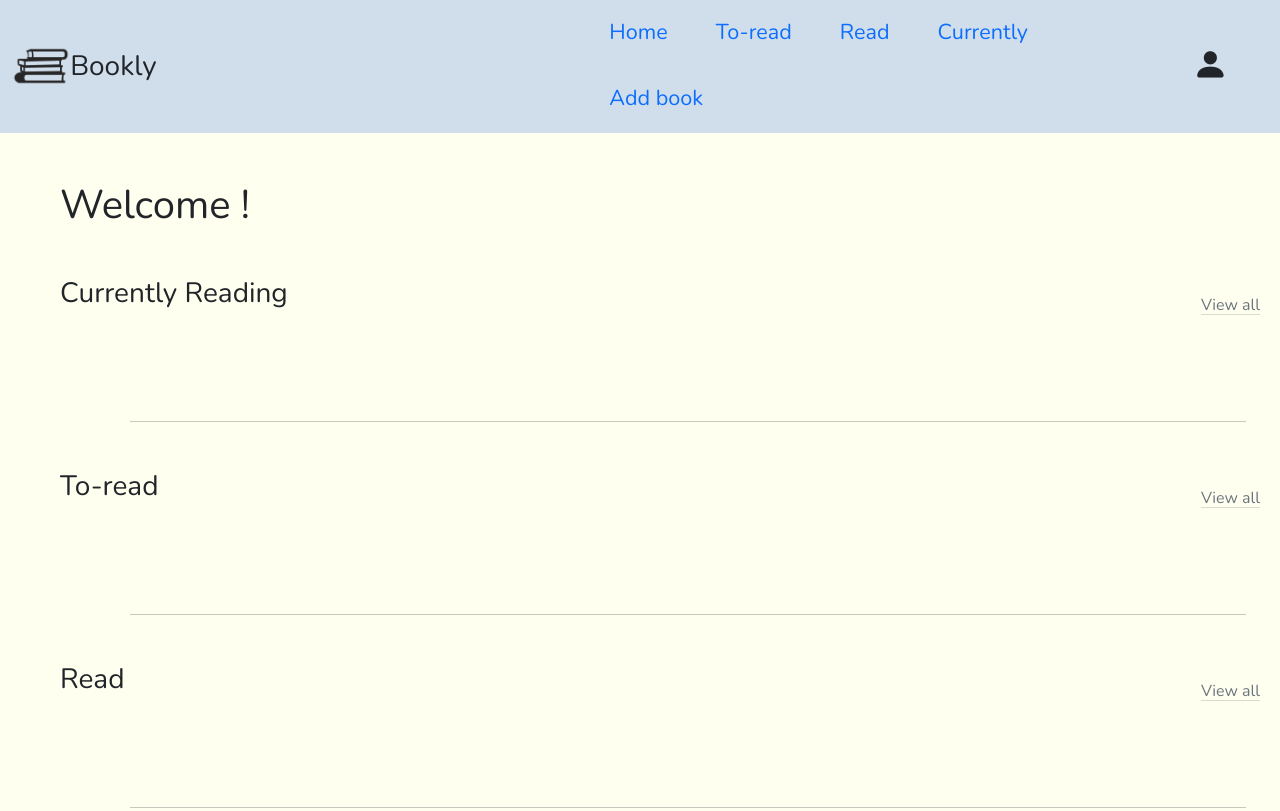
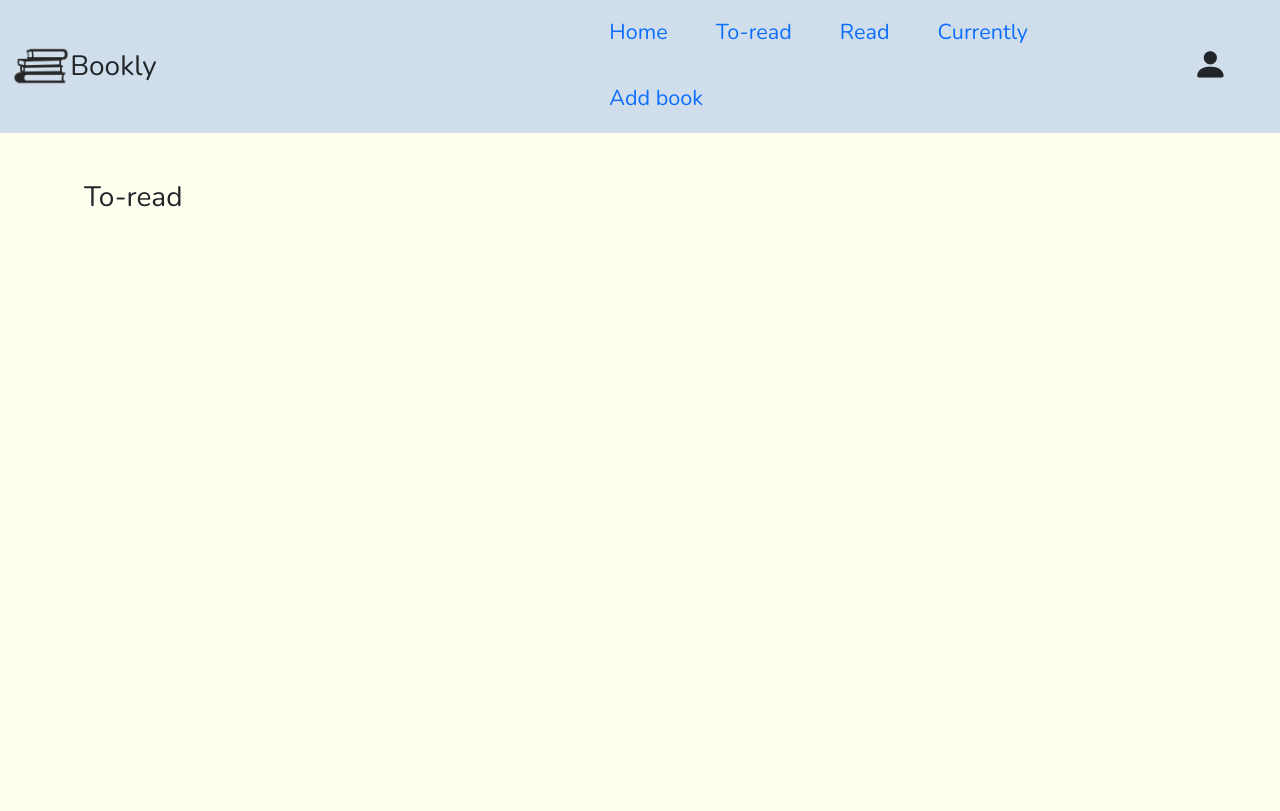
Before and after one commit to kikaguasch/TP1, a plain HTML site: page frontend/users/toread/index.html in a window 1280 px wide. Shown: the top 811 px of the page. Drawn offline with nearby package versions, Linux system fonts and the light colour scheme; files whose address does not match are found by name.

Commit message:
Edito html de la vista de to-read y agrego rutas a los view all del home

```diff
--- a/frontend/users/toread/index.html
+++ b/frontend/users/toread/index.html
@@ -45,46 +45,10 @@
     </header>
 
     <div class="container-fluid m-5">
-        <h1 class="h1 mb-4">Welcome <span id="name_user"></span>!</h1>
-    </div>
-
-    <div class="container-fluid m-5">
-        <div class="d-flex justify-content-between">
-          <h3>Currently Reading</h3>
-          <a class="link-secondary link-offset-2 link-underline-opacity-25 link-underline-opacity-100-hover mt-2 m-5 p-2" href="#">View all</a>
+        <div class="d-flex text-start mx-4">
+          <h3>To-read</h3>
+          <div class="row read-books"></div>
         </div>
-        <div class="row currently-reading-books"></div>
-
-        <div class="container">
-            <hr class="my-5">
-        </div>
-
-    </div>
-
-    <div class="container-fluid m-5">
-        <div class="d-flex justify-content-between">
-          <h3>To-read</h3>
-          <a class="link-secondary link-offset-2 link-underline-opacity-25 link-underline-opacity-100-hover mt-2 m-5 p-2" href="#">View all</a>
-        </div>
-        <div class="row to-read-books"></div>
-
-        <div class="container">
-            <hr class="my-5">
-        </div>
-
-    </div>
-
-    <div class="container-fluid m-5">
-        <div class="d-flex justify-content-between">
-          <h3>Read</h3>
-          <a class="link-secondary link-offset-2 link-underline-opacity-25 link-underline-opacity-100-hover mt-2 m-5 p-2" href="#">View all</a>
-        </div>
-        <div class="row read-books"></div>
-
-        <div class="container">
-            <hr class="my-5">
-        </div>
-
     </div>
 
 
```
